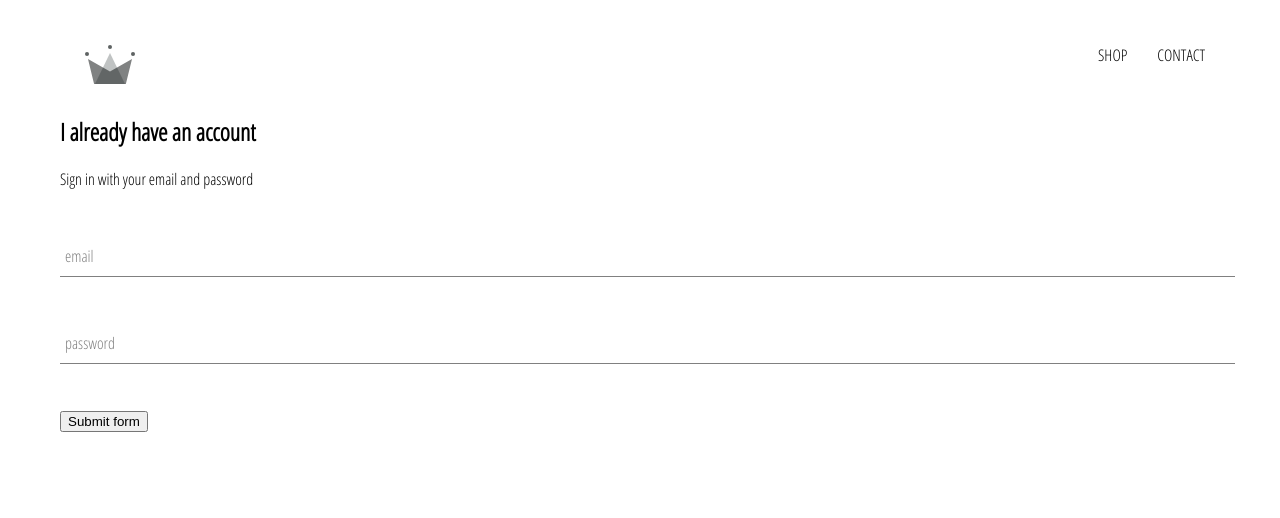
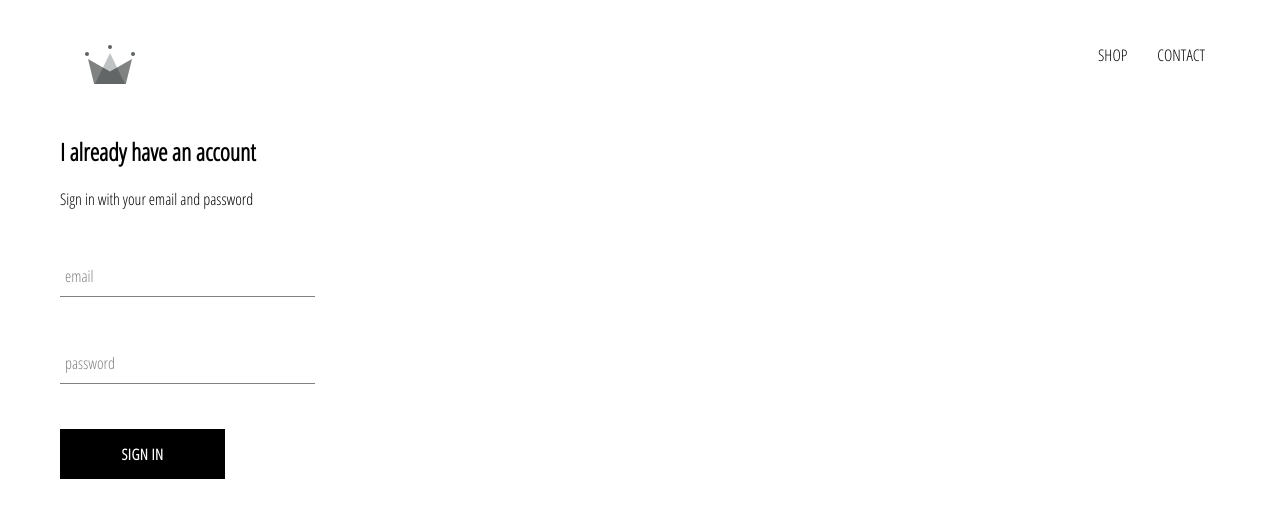
Before and after one commit to patrykmysiorski/crwn-clothing, a React (Create React App) app: page /signin in a window 1280 px wide. Shown: the top 518 px of the page. Built offline with nearby package versions, Linux system fonts and the light colour scheme.

Commit message:
add custom-button component

```diff
--- /dev/null
+++ b/src/components/customButton/custom-button.styles.scss
@@ -0,0 +1,22 @@
+.custom-button {
+  min-width: 165px;
+  width: auto;
+  height: 50px;
+  letter-spacing: 0.5px;
+  line-height: 50px;
+  padding: 0 35px 0 35px;
+  font-size: 15px;
+  background-color: black;
+  color: white;
+  text-transform: uppercase;
+  font-family: 'Open Sans Condensed';
+  font-weight: bolder;
+  border: none;
+  cursor: pointer;
+
+  &:hover {
+    background-color: white;
+    color: black;
+    border: 1px solid black;
+  }
+}
--- /dev/null
+++ b/src/components/customButton/customButton.jsx
@@ -0,0 +1,10 @@
+import React from 'react'
+import './custom-button.styles.scss'
+
+const CustomButton = ({children, ...otherProps}) => (
+    <button className={'custom-button'} {...otherProps} >
+        {children}
+    </button>
+)
+
+export default CustomButton;
--- a/src/components/signIn/SignIn.jsx
+++ b/src/components/signIn/SignIn.jsx
@@ -2,6 +2,7 @@
 
 import './sign-in.styles.scss'
 import FormInput from "../form-input/FormInput";
+import CustomButton from "../customButton/customButton";
 
 class SignIn extends React.Component {
     constructor() {
@@ -35,7 +36,7 @@
                     <FormInput name={"password"} type="password" value={this.state.password} required
                                handleChange={this.handleChange} label='password'/>
 
-                    <input type="submit" value={"Submit form"}/>
+                    <CustomButton type={'submit'}> Sign in </CustomButton>
                 </form>
             </div>
         )
--- a/src/components/signIn/sign-in.styles.scss
+++ b/src/components/signIn/sign-in.styles.scss
@@ -0,0 +1,9 @@
+.sign-in {
+  width: 30vh;
+  display: flex;
+  flex-direction: column;
+
+  .title {
+    margin: 10px 0;
+  }
+}
```
